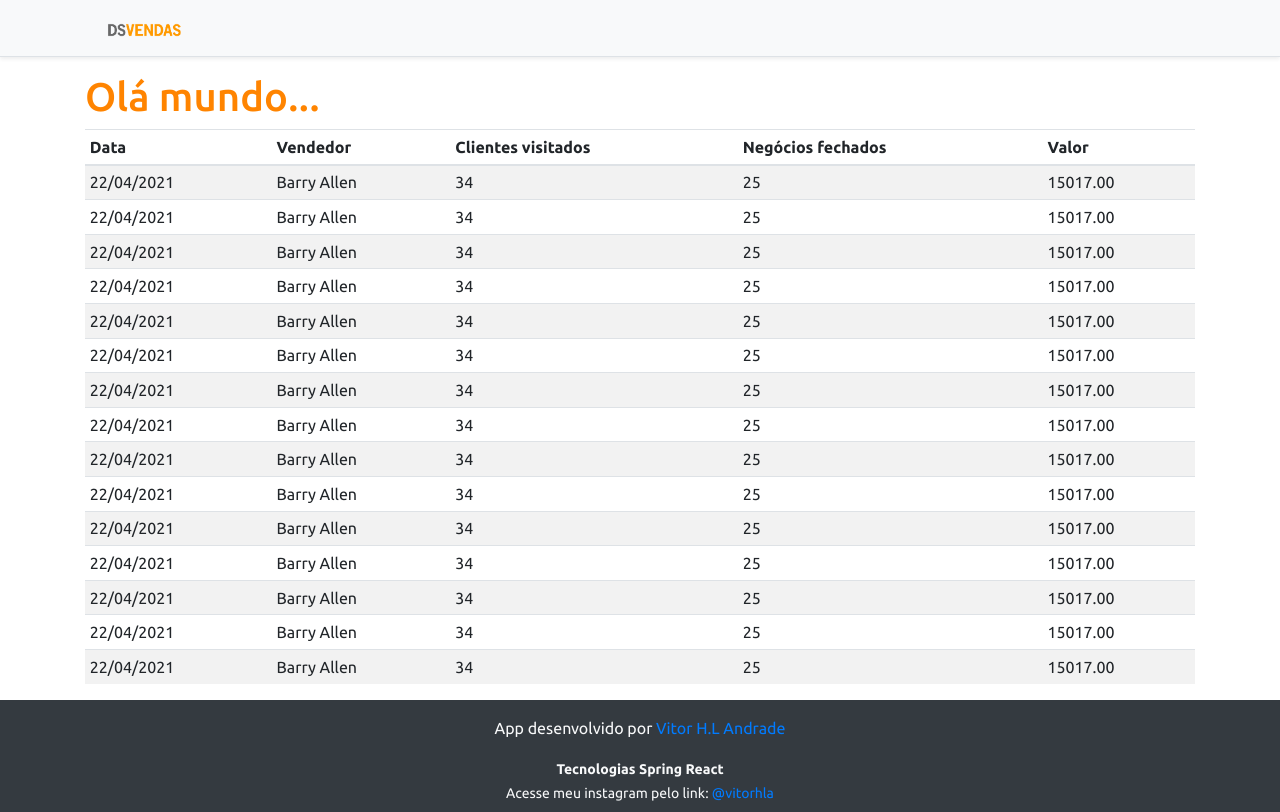
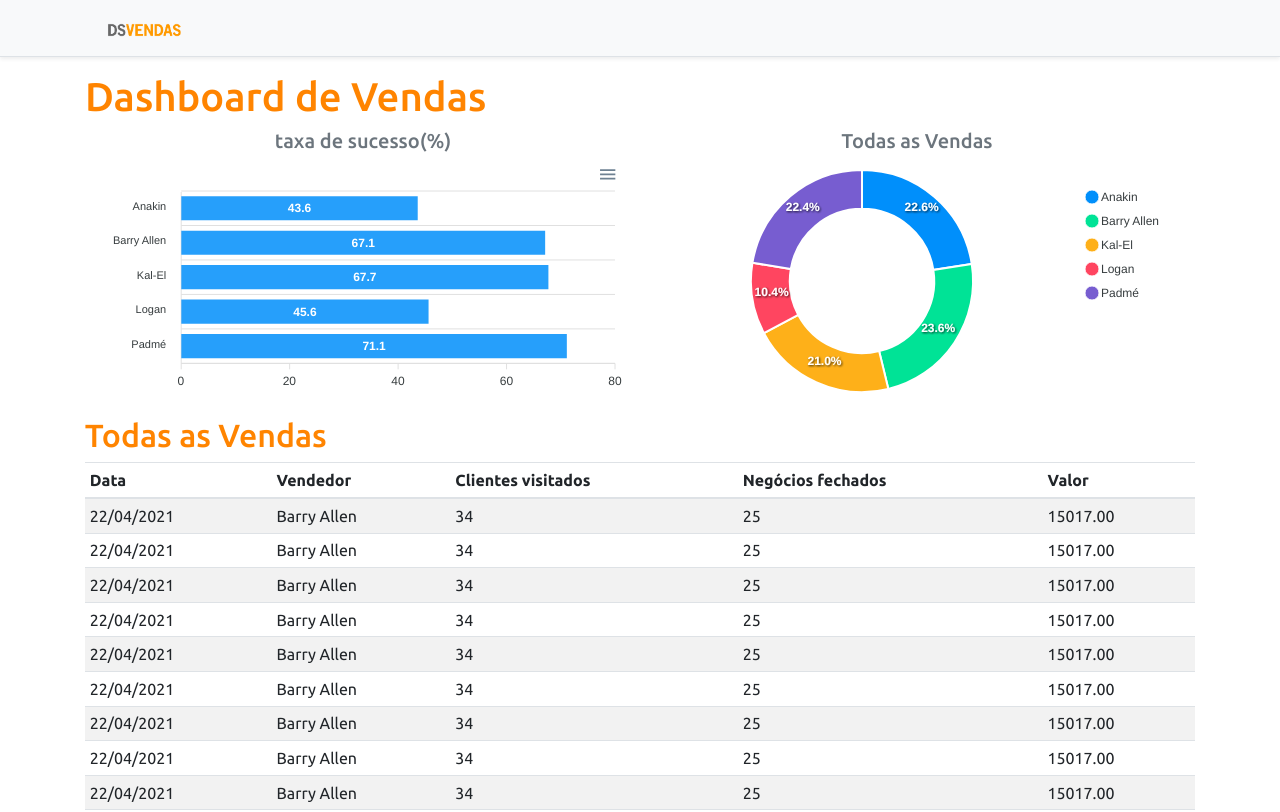
Before and after one commit to vitorhla/Project-DsVendas, a React (Create React App) app in the folder frontend/: page / in a window 1280 px wide. Shown: the top 812 px of the page. Built offline with nearby package versions, Linux system fonts and the light colour scheme.

Commit message:
06-Static charts

```diff
--- a/frontend/package.json
+++ b/frontend/package.json
@@ -12,10 +12,12 @@
     "@types/node": "^12.0.0",
     "@types/react": "^17.0.0",
     "@types/react-dom": "^17.0.0",
+    "apexcharts": "^3.26.1",
     "bootstrap": "^4.6.0",
     "jquery": "1.9.1",
     "popper.js": "^1.16.1",
     "react": "^17.0.2",
+    "react-apexcharts": "^1.3.9",
     "react-dom": "^17.0.2",
     "react-scripts": "4.0.3",
     "typescript": "^4.1.2",
--- a/frontend/src/App.tsx
+++ b/frontend/src/App.tsx
@@ -1,4 +1,6 @@
+import BarChart from "components/BarChart";
 import DataTable from "components/DataTable";
+import DonutChart from "components/DonutChart";
 import Footer from "components/Footer";
 import NavBar from "components/NavBar";
 
@@ -9,7 +11,28 @@
 
     <div className = "container">
 
-      <h1 className="text-primary"> Olá mundo... </h1>
+      <h1 className="text-primary py-10"> Dashboard de Vendas</h1>
+
+      <div className= "row px-3">
+        <div className="col-sm-6">
+          <h5 className="text-center text-secondary"> taxa de sucesso(%)</h5>
+          <BarChart/>
+        </div>
+
+        <div className="col-sm-6">
+          <h5 className="text-center text-secondary"> Todas as Vendas</h5>
+          <DonutChart/>
+        </div>
+
+      </div>
+
+
+      <div className ="py3">
+        <h2 className = "text-primary">Todas as Vendas</h2>
+
+      </div>
+
+
 
      <DataTable/>
     </div>
--- /dev/null
+++ b/frontend/src/components/BarChart/index.tsx
@@ -0,0 +1,41 @@
+import Chart from 'react-apexcharts';
+
+const BarChart = () => {
+
+    const options = {
+        plotOptions: {
+            bar: {
+                horizontal: true,
+            }
+        },
+    };
+
+    const mockData = {
+        labels: {
+            categories: ['Anakin', 'Barry Allen', 'Kal-El', 'Logan', 'Padmé']
+        },
+        series: [
+            {
+                name: "% Sucesso",
+                data: [43.6, 67.1, 67.7, 45.6, 71.1]
+            }
+        ]
+    };
+
+
+
+
+
+    return (
+       <Chart
+            options = {{...options,xaxis: mockData.labels }}
+            series = {mockData.series}
+            type= "bar"
+            height = "240"
+
+       />
+
+    );
+}
+
+export default BarChart;
--- /dev/null
+++ b/frontend/src/components/DonutChart/index.tsx
@@ -0,0 +1,31 @@
+import React from "react";
+import Chart from 'react-apexcharts';
+
+const DonutChart = () => {
+
+    const mockData = {
+        series: [477138, 499928, 444867, 220426, 473088],
+        labels: ['Anakin', 'Barry Allen', 'Kal-El', 'Logan', 'Padmé']
+    }
+
+    const options = {
+        legend: {
+            show: true
+        }
+    }
+
+
+
+    return (
+       <Chart
+            options = {{...options,labels: mockData.labels }}
+            series = {mockData.series}
+            type= "donut"
+            height = "240"
+
+       />
+
+    );
+}
+
+export default DonutChart;
--- a/frontend/src/components/NavBar/index.tsx
+++ b/frontend/src/components/NavBar/index.tsx
@@ -2,7 +2,7 @@
 
 const NavBar = () => {
     return (
-        <div className="d-flex flex-column flex-md-row align-items-center p-3 px-md-4 mb-3 bg-light border-bottom shadow-sm">
+        <div className="d-flex flex-column flex-md-row align-items-center p-3 px-md-4 mb-3 bg-light border-bottom shadow-sm ">
             <div className="container">
                 <nav className="my-2 my-md-0 mr-md-3">
                     <img src={ImgDsDark} alt="DevSuperior" width="120" />
```
Also changed, not shown: 1 other file (tests, documents, lock files or other folders).
